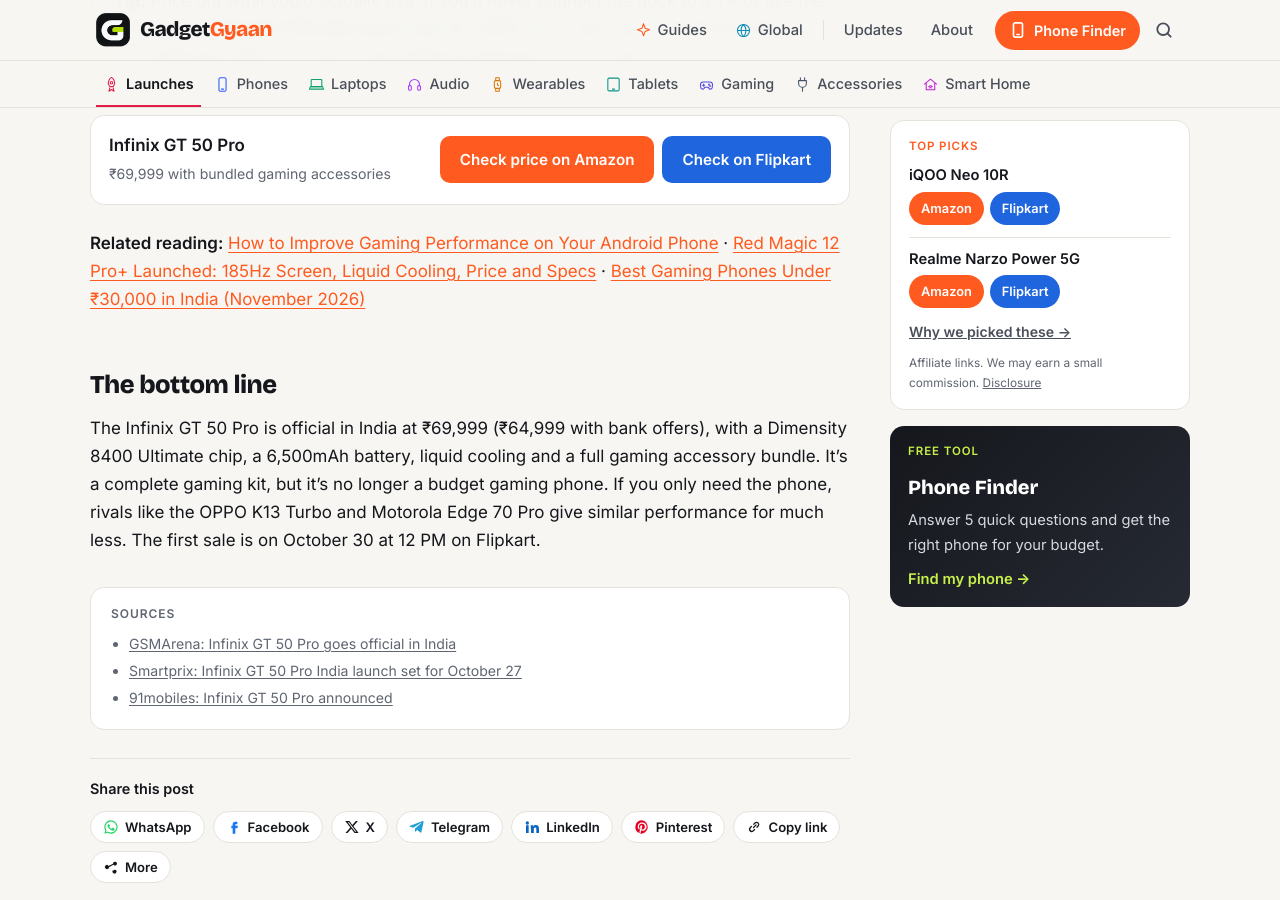
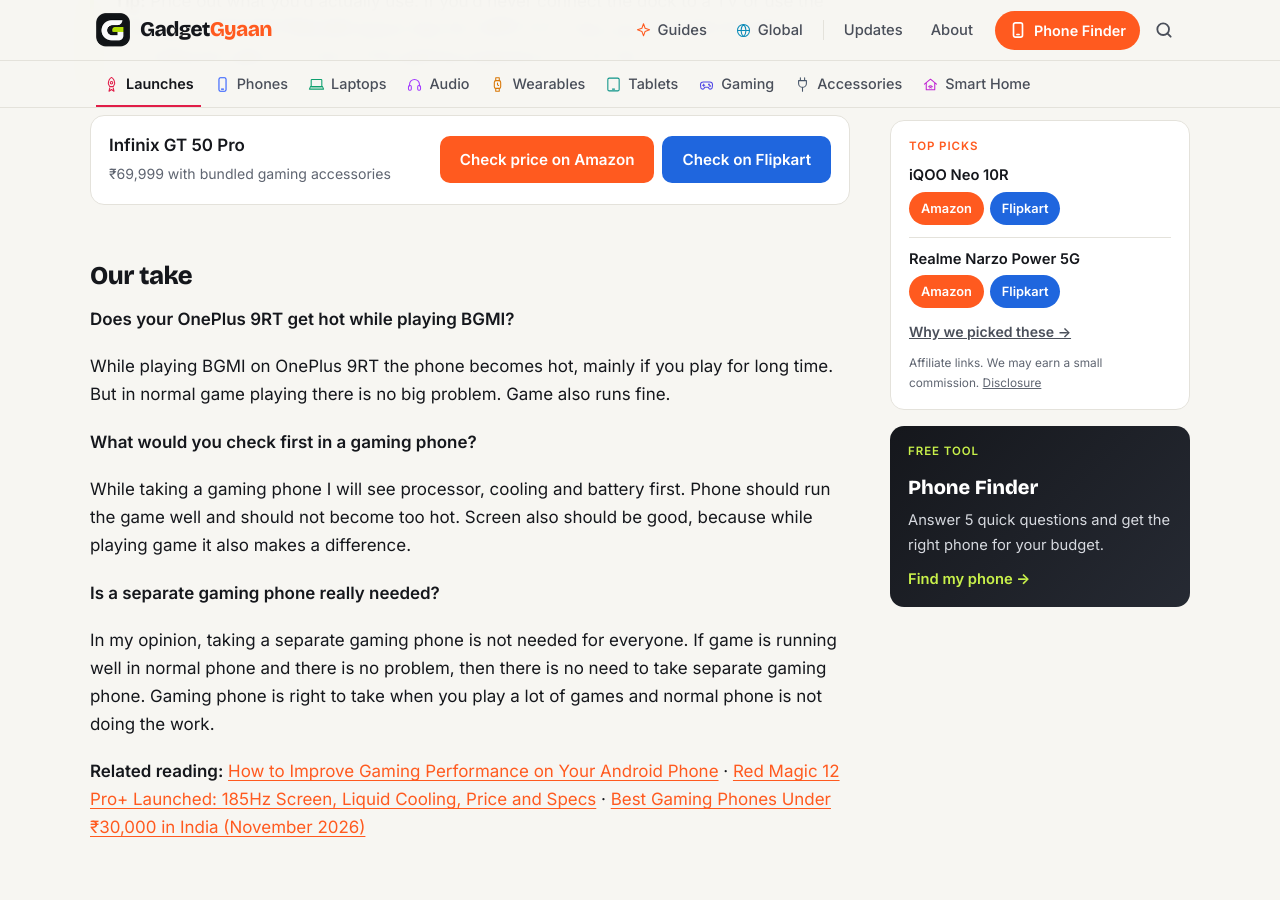
Before and after one commit to kiteksood167/kiteksood167.github.io, a Jekyll site: the page built from _posts/2026-10-21-infinix-gt-50-pro-india-launch-october-27.md, in a window 1280 px wide and 900 px high, scrolled down 5011 px. Built offline with Jekyll 4.4.1, drawn with Linux system fonts in a browser that asks for light colours; comment, search, counter and statistics services are not loaded; some of the changed text lies outside the part shown.

Commit message:
Our take: MacBook Pro OLED (M1 owner) and Infinix GT 50 Pro (BGMI on 9RT)
Co-Authored-By: Claude Opus 5.5 <noreply@anthropic.com>
Claude-Session: https://claude.ai/code/session_019q2TsaYyUfQwBS5iqKAhGu

```diff
--- a/_posts/2026-10-21-infinix-gt-50-pro-india-launch-october-27.md
+++ b/_posts/2026-10-21-infinix-gt-50-pro-india-launch-october-27.md
@@ -93,6 +93,20 @@ If you mainly want gaming performance, these cost about half as much (prices at
 
 {% include buy.html name="Infinix GT 50 Pro" query="Infinix GT 50 Pro" note="₹69,999 with bundled gaming accessories" %}
 
+## Our take
+
+**Does your OnePlus 9RT get hot while playing BGMI?**
+
+While playing BGMI on OnePlus 9RT the phone becomes hot, mainly if you play for long time. But in normal game playing there is no big problem. Game also runs fine.
+
+**What would you check first in a gaming phone?**
+
+While taking a gaming phone I will see processor, cooling and battery first. Phone should run the game well and should not become too hot. Screen also should be good, because while playing game it also makes a difference.
+
+**Is a separate gaming phone really needed?**
+
+In my opinion, taking a separate gaming phone is not needed for everyone. If game is running well in normal phone and there is no problem, then there is no need to take separate gaming phone. Gaming phone is right to take when you play a lot of games and normal phone is not doing the work.
+
 **Related reading:** [How to Improve Gaming Performance on Your Android Phone](/improve-gaming-performance-android-phone/) · [Red Magic 12 Pro+ Launched: 185Hz Screen, Liquid Cooling, Price and Specs](/red-magic-12-pro-plus-launched-price-specs/) · [Best Gaming Phones Under ₹30,000 in India (November 2026)](/best-gaming-phones-under-30000/)
 
 ## The bottom line
```
Also changed, not shown: other parts of _posts/2026-10-21-infinix-gt-50-pro-india-launch-october-27.md (+1 -1 lines), _posts/2026-10-29-apple-macbook-pro-oled-touchscreen-launched-india-price-specs-sale-date.md (+15 -0 lines).
